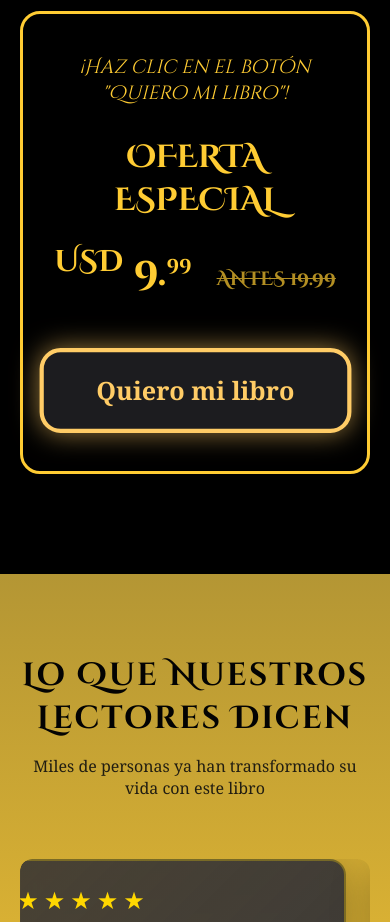
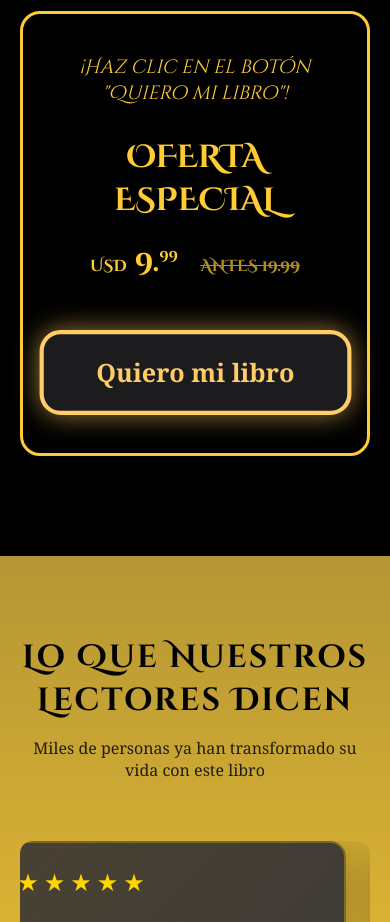
Before and after one commit to ElArteDeLaFortaleza/ElArteDeLaFortaleza, a plain HTML site: page index.html in a window 390 px wide. Shown: the part 3166-4088 px from the top of the page. Drawn offline with Linux system fonts and the light colour scheme.

Commit message:
boton oferta responsivo

```diff
--- a/index.html
+++ b/index.html
@@ -870,6 +870,15 @@
 
       .testimonial-card {
         padding: 30px 25px;
+      }
+      .cta-price{
+        font-size: 30px;
+      }
+      .cta-old-price{
+        font-size: 14px;
+      }
+      .cta-price span{
+        font-size: 16px;
       }
     }
 
@@ -1037,7 +1046,7 @@
         OFERTA ESPECIAL
       </div>
       <div class="cta-price">
-        <span style="font-size: 30px; vertical-align: super;">USD</span> 9.<sup>99</sup>
+        <span>USD</span> 9.<sup>99</sup>
         <span class="cta-old-price">ANTES 19.99</span>
       </div>
       <a href="https://pay.hotmart.com/F102218158T?checkoutMode=10" class="cta-button">
@@ -1172,7 +1181,7 @@
     <div class="faq-container">
       <div class="faq-item">
         <div class="faq-question" onclick="toggleFAQ(this)">
-          <span>¿De que trata "EL ARTE DE LA FORALEZA"?</span>
+          <span>¿De que trata "EL ARTE DE LA FORTALEZA"?</span>
           <span class="faq-icon">▼</span>
         </div>
         <div class="faq-answer">
```
